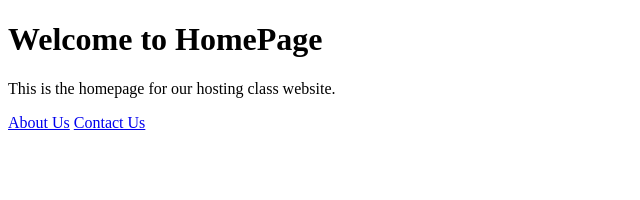
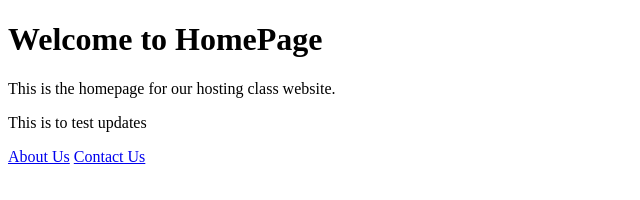
Before and after one commit to auracool365/hosting_introduction, a plain HTML site: page index.html in a window 1280 px wide. Shown: the whole page, without its empty margins (0-640 px from the left). Drawn offline with Linux system fonts and the light colour scheme.

Commit message:
doing more file changes

```diff
--- a/index.html
+++ b/index.html
@@ -9,6 +9,7 @@
     <h1>Welcome to HomePage</h1>
 
     <p>This is the homepage for our hosting class website.</p>
+    <p>This is to test updates</p>
     <nav>
         <a href="pages/about.html">About Us</a>
         <a href="pages/contact.html">Contact Us</a>
```
